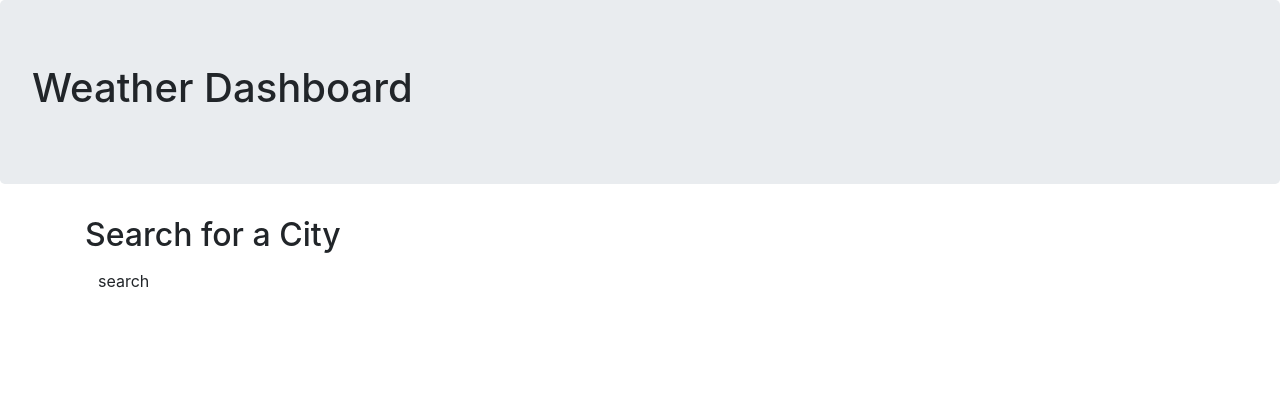
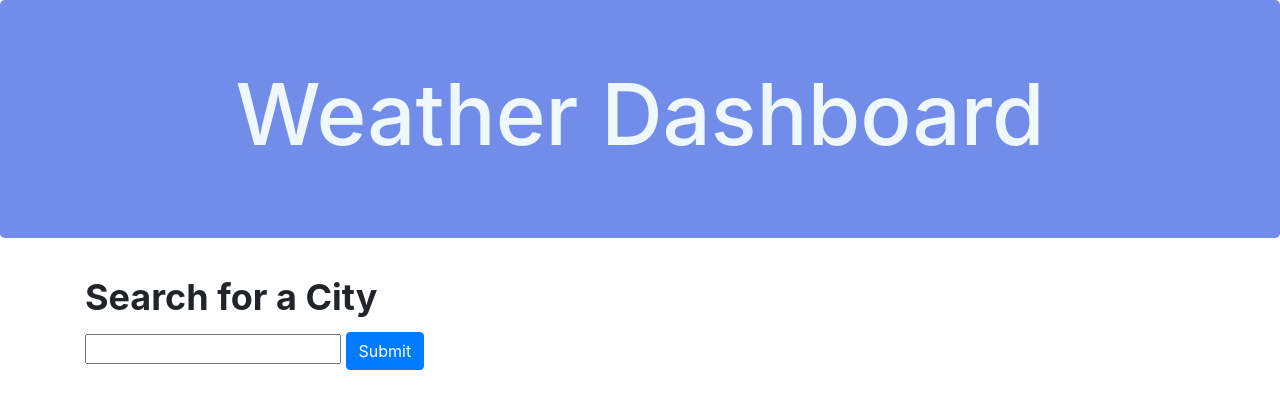
Before and after one commit to mendezhector16/weather-dashboard, a plain HTML site: page index.html in a window 1280 px wide. Drawn offline with nearby package versions, Linux system fonts and the light colour scheme.

Commit message:
styled the title and the search form

```diff
--- a/assets/css/style.css
+++ b/assets/css/style.css
@@ -0,0 +1,11 @@
+.jumbotron {
+    background-color: rgba(45, 84, 223, 0.672);
+    color: aliceblue;
+}
+.title {
+    font-size: 85px;
+}
+.sub-title {
+    font-size: 36px;
+    font-weight: bold;
+}
--- a/index.html
+++ b/index.html
@@ -4,14 +4,14 @@
     <meta charset="UTF-8">
     <meta http-equiv="X-UA-Compatible" content="IE=edge">
     <meta name="viewport" content="width=device-width, initial-scale=1.0">
-    <link rel="stylesheet" href="https://stackpath.bootstrapcdn.com/bootstrap/4.3.1/css/bootstrap.min.css">
+    <link rel="stylesheet" href="https://stackpath.bootstrapcdn.com/bootstrap/4.3.1/css/bootstrap.min.css"/>
     <link rel="stylesheet" href="./assets/css/style.css">
     <title>Weather Dahsboard</title>
 </head>
 
 <body>
-    <header class="jumbotron">
-        <h1>
+    <header class="jumbotron text-center fw-bold">
+        <h1 class="title">
             Weather Dashboard
         </h1>
     </header>
@@ -19,12 +19,16 @@
     <main>
 
         <!-- left -->
-        <div>
+        <div class="content-left">
             <!-- search form for city -->
             <div class="container">
-                <h2>Search for a City</h2>
-                <form class="form" action="input"></form>
-                <button class="btn" type="submit">search</button>
+                <form>
+                    <label for="city-search sub-title" class="sub-title">Search for a City</label>
+                    <div>
+                        <input type="text">
+                        <button type="submit" class="btn btn-primary">Submit</button>
+                    </div>
+                </form>
             </div>
             <!-- end search form -->
 
@@ -37,7 +41,7 @@
         <!-- end left -->
 
         <!-- right -->
-        <div>
+        <div class="content-right">
             <!-- display city with date, temp, wind, humidity, and uv index -->
             <div>
 
@@ -68,6 +72,14 @@
 
     </footer>
 
+    <!-- jquery -->
+    <script src="https://code.jquery.com/jquery-3.4.1.min.js"></script>
+    <!-- end jquery -->
+
+    <!-- moment.js -->
+    <script src="https://cdnjs.cloudflare.com/ajax/libs/moment.js/2.24.0/moment.min.js"></script>
+    <!-- end moment.js -->
+
     <!-- link for JavaScript -->
     <script src="./assets/js/script.js"></script>
     <!-- end of JavaScript -->
```
